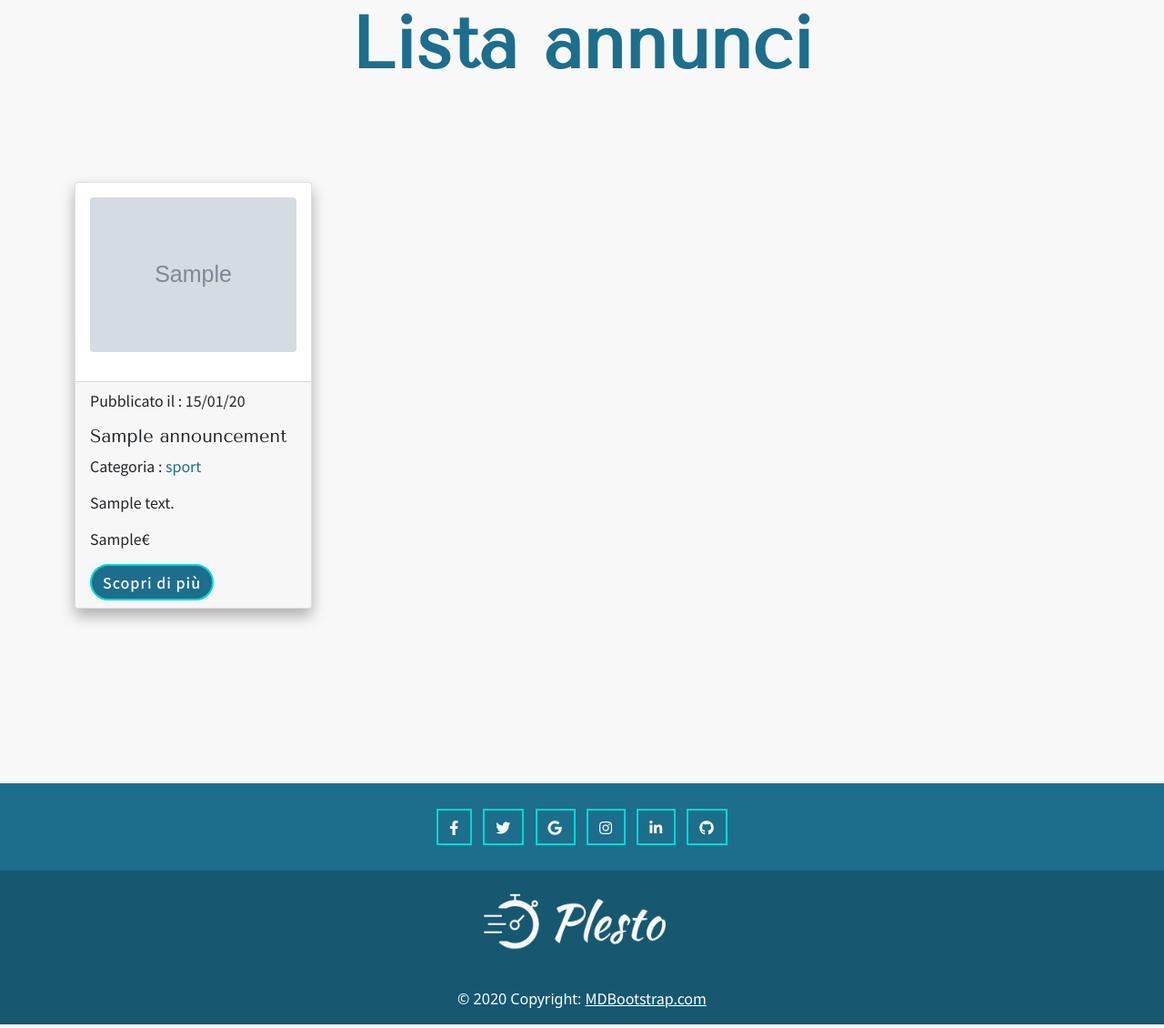
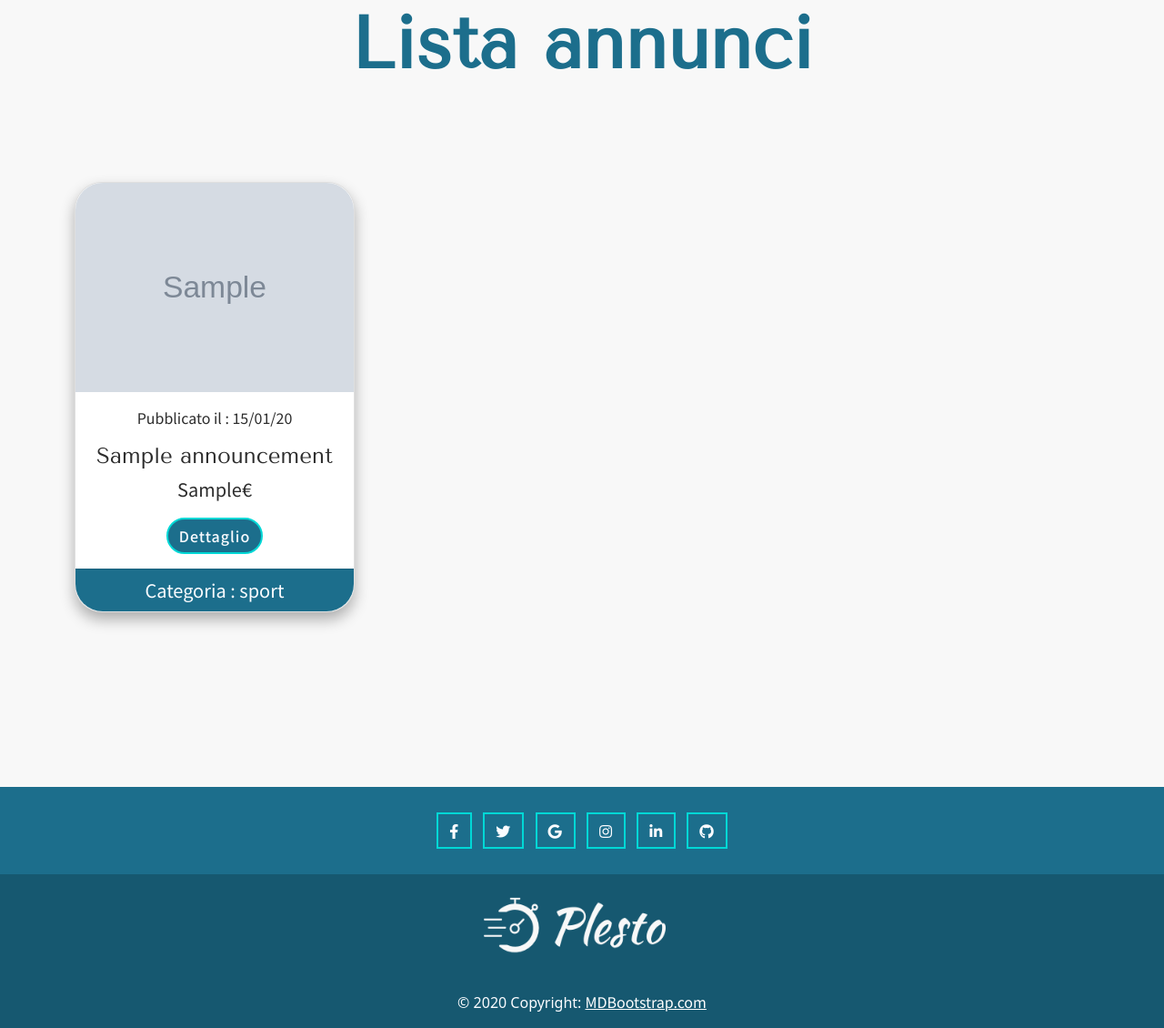
Before and after one commit to Francesco-Bellomi/progetto-ecommerce, a Laravel app: page /announcement/index in a window 1280 px wide. Shown: the part 154-1284 px from the top of the page at 91% size. Run offline with Laravel 8, Linux system fonts and the light colour scheme; a user stored in the database is signed in; data comes from the database, SQL or seed files in the repository; tables that the repository leaves empty hold one stand-in row (values such as "Sample post"); grey boxes marked "Sample" are stand-in pictures; some libraries are stand-ins or nearby versions.

Commit message:
modifiche front-end

```diff
--- a/app/Http/Controllers/AnnouncementController.php
+++ b/app/Http/Controllers/AnnouncementController.php
@@ -52,7 +52,7 @@ class AnnouncementController extends Controller
         $announcements = Announcement::all();
         $categories = Category::all();
 
-        $announcements = Announcement::where('is_accepted', true)->orderBy('created_at', 'desc')->paginate(8);
+        $announcements = Announcement::where('is_accepted', true)->orderBy('created_at', 'desc')->paginate(9);
 
 
 
@@ -127,6 +127,7 @@ class AnnouncementController extends Controller
             Storage::move($image,$newFileName);
             dispatch(new ResizeImage($newFileName,300,150));
             dispatch(new ResizeImage($newFileName,400,300));
+            dispatch(new ResizeImage($newFileName,650,450));
 
             $i->file = $newFileName;
             $i->announcement_id = $announcement->id;
--- a/resources/views/announcement/category.blade.php
+++ b/resources/views/announcement/category.blade.php
@@ -6,7 +6,7 @@
             </div>
             @foreach ($announcements as $announcement)
                 <div class="col-12 col-md-4">
-                    <div class="card">
+                    <div class="card my-4">
                         @if ($announcement->img)
                             <img src="{{ Storage::url($announcement->img) }}" class="card-img-top float-right"
                                 alt="...">
--- a/resources/views/announcement/index.blade.php
+++ b/resources/views/announcement/index.blade.php
@@ -10,39 +10,30 @@
                 <h1 class="text-center tx-main-color fw-bold py-5 display-1">Lista annunci</h1>
             </div>
             @foreach ($announcements as $announcement)
-                <div class=" col-md-4 col-xl-3">
-                    <div class="card my-5">
-                        {{-- @if ($announcement->img)
-                            <img src="{{ Storage::url($announcement->img) }}" class="card-img-top float-right"
-                                alt="...">
-                        @else
-                            <img src="/img/default.jpg" class="card-img-top float-right" alt="">
-                        @endif --}}
-                        <div class="card-body">
-                            <p>
-                                @foreach ($announcement->images as $image)
+            <div class="col-12 col-md-4">
+                <div class="card me-5 radius-custom2 text-center my-5">
+                    @if (count($announcement->images) > 0)
+                    <img src="{{$announcement->images->first()->getUrl(300,150)}}" class="radius-custom4 img-fluid" alt="">
 
-                                    <img src="{{$image->getUrl(300,150)}}" class="rounded float-right img-fluid" alt="">
-
-                                @endforeach
-                                {{$announcement->body}}
-                            </p>
-                        </div>
-                        <div class="card-footer">
-                            <p class="card-text">Pubblicato il :
-                                {{ $announcement->created_at->format('d/m/y') }}</p>
-                            <h5 class="card-title">{{ $announcement->title }}</h5>
-                            <p>Categoria : <a href="{{ route('announcement.category', ['category' => $announcement->category->id]) }}"
-                                class="card-text tx-main-color text-decoration-none"> {{ $announcement->category->name }}</a></p>
-
-                            <p class="card-text text-truncate">{{ $announcement->description }}</p>
-                            <p class="card-text">{{ $announcement->price }}€</p>
-                            <a href="{{ route('announcement.show', compact('announcement')) }}"
-                                class="btn rounded-pill">Scopri di più</a>
-                        </div>
+                    @else
+                        <img src="/img/default2.png" class="radius-custom4 img-fluid" alt="">
+                    @endif
+                    <div class="card-body tx-sec-color">
+                        <p class="card-text">Pubblicato il :
+                            {{ $announcement->created_at->format('d/m/y') }}</p>
+                        <h5 class="card-title fs-4">{{ $announcement->title }}</h5>
+                        <p class="card-text fs-5">{{ $announcement->price }}€</p>
+                        <a href="{{ route('announcement.show', compact('announcement')) }}"
+                            class="btn rounded-pill">Dettaglio</a>
+                    </div>
+                    <div class="card-footer bg-main-color radius-custom3 tx-thi-color fs-5">
+                        <p class="card-text">Categoria : <a
+                                href="{{ route('announcement.category', ['category' => $announcement->category->id]) }}"
+                                class="card-text link-cat"> {{ $announcement->category->name }}</a></p>
                     </div>
                 </div>
-            @endforeach
+            </div>
+        @endforeach
         </div>
         <div class="row py-5">
             <div class="col-12 col-md-8">
--- a/resources/views/components/footer.blade.php
+++ b/resources/views/components/footer.blade.php
@@ -1,4 +1,4 @@
-<footer class="bg-main-color text-center tx-for-color mt-5">
+<footer class="bg-main-color text-center tx-for-color mt-5 sticky-bottom">
     <!-- Grid container -->
     <div class="container p-4 pb-0">
       <!-- Section: Social media -->
--- a/resources/views/components/layout.blade.php
+++ b/resources/views/components/layout.blade.php
@@ -21,7 +21,7 @@
     <link rel="stylesheet" type="text/css" href="//cdn.jsdelivr.net/npm/slick-carousel@1.8.1/slick/slick-theme.css"/>
 
     {{-- Mio stile --}}
-    <link rel="stylesheet" href="{{ asset('css/app.css') }}">
+    <link rel="stylesheet" href="{{ asset('css/app.css')}}">
     <meta name="csrf-token" content="{{csrf_token()}}">
 </head>
 
@@ -33,7 +33,13 @@
     <x-footer></x-footer>
 
     {{-- DA ELIMINARE SE DA PROBLEMI --}}
+
+  <script type="text/javascript" src="//code.jquery.com/jquery-1.11.0.min.js"></script>
+  <script type="text/javascript" src="//code.jquery.com/jquery-migrate-1.2.1.min.js"></script>
+  <script type="text/javascript" src="slick/slick.min.js"></script>
+
     <!-- Jquery -->
+
      <script src="https://cdnjs.cloudflare.com/ajax/libs/jquery/3.6.0/jquery.min.js" integrity="sha512-894YE6QWD5I59HgZOGReFYm4dnWc1Qt5NtvYSaNcOP+u1T9qYdvdihz0PPSiiqn/+/3e7Jo4EaG7TubfWGUrMQ==" crossorigin="anonymous"></script>
 
     <!-- Slick carousel -->
```
Also changed, not shown: resources/js/script.js (+16 -0 lines), resources/views/announcement/show.blade.php (+62 -1 lines), resources/views/homepage.blade.php (+5 -5 lines), public/css/app.css, public/img/default2.png (added), public/js/app.js, resources/css/style.css (line endings or trailing spaces), 2 other files.
